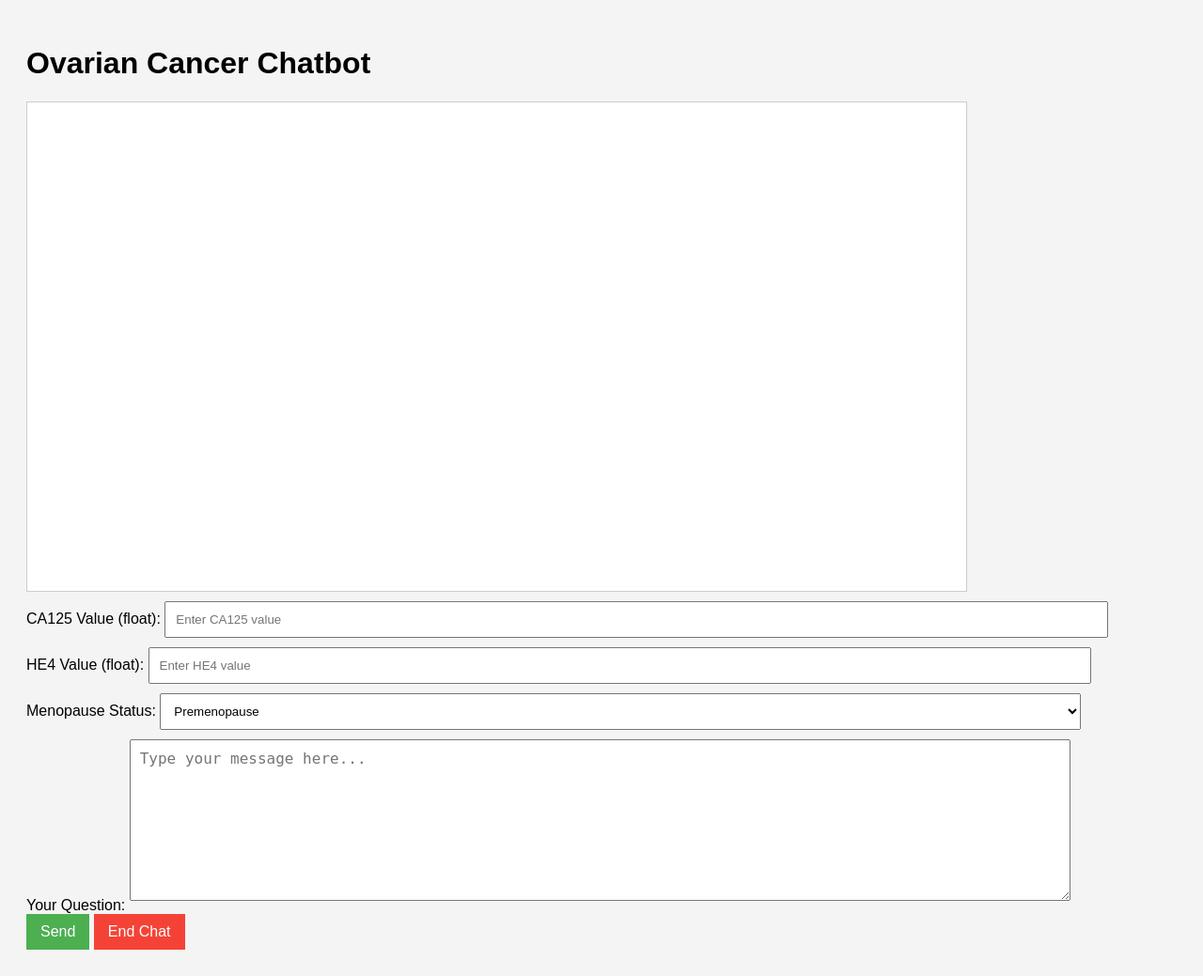
After one commit to thanish11/OVARIAN_CANCER_PREDICTION, a Flask app: template templates/chat.html in a window 1280 px wide. The commit adds this page. Shown: the whole page at 94% size. Run offline with Flask 3, Linux system fonts and the light colour scheme; the template is opened without the code that fills it, so the values that code supplies are empty; parts of the project's set-up code (start-up, migrations or seed data) failed here and were passed over.

Commit message:
Full application

```diff
--- a/app.py
+++ b/app.py
@@ -1,16 +1,28 @@
-from flask import Flask, render_template, request, redirect, url_for
+from flask_cors import CORS
+from flask import Flask, render_template, request, redirect, url_for, session
 from src.pipeline.predict_pipeline import PredictionPipeline
 from sklearn.preprocessing import StandardScaler
 import pandas as pd
+import numpy as np
+import webbrowser
+from threading import Timer
+from src.chatbot.models import OvarianCancerChatbot
+from langchain_community.document_loaders import PyPDFLoader
+
 
 app = Flask(__name__)
+app.secret_key = 'your_secret_key'
 
 # Load models for premeno and postmeno
-premeno_model = PredictionPipeline("models/xgboost_premenopausal_model.pkl")
-postmeno_model = PredictionPipeline("models/xgboost_postmenopausal_model.pkl")
+premeno_model = PredictionPipeline("models/xgb_model_pre.pkl", "models/scaler_pre.pkl")
+postmeno_model = PredictionPipeline("models/xgb_model_post.pkl", "models/scaler_post.pkl")
+
+def open_browser():
+    webbrowser.open_new("http://127.0.0.1:5000/")
 
 @app.route('/')
 def home():
+    session.clear()
     return render_template('home.html')
 
 @app.route('/predict', methods=['POST'])
@@ -25,65 +37,33 @@ def predict():
             if cancer_type == 'premenopausal':
                 # Collect premenopausal inputs
                 user_input = {
-                    'AGE': float(request.form.get('Age', 0)),
                     'CA125': float(request.form.get('CA125', 0)),
                     'HE4': float(request.form.get('HE4', 0)),
                     'CEA': float(request.form.get('CEA', 0)),
-                    'CA724': float(request.form.get('CA724', 0)),
-                    'GLO': float(request.form.get('GLO', 0)),
                     'ALB': float(request.form.get('ALB', 0)),
-                    'CA199': float(request.form.get('CA199', 0)),
-                    'MCH': float(request.form.get('MCH', 0)),
-                    'AFP': float(request.form.get('AFP', 0)),
                     'TP': float(request.form.get('TP', 0)),
-                    'AG': float(request.form.get('AG', 0)),
-                    'Ca': float(request.form.get('Ca', 0)),
-                    'Na': float(request.form.get('Na', 0)),
-                    'MPV': float(request.form.get('MPV', 0)),
-                    'GLU': float(request.form.get('GLU', 0)),
-                    'CL': float(request.form.get('CL', 0)),
-                    'NEU': float(request.form.get('NEU', 0)),
-                    'UA': float(request.form.get('UA', 0)),
-                    'MONO1': float(request.form.get('MONO1', 0)),
-                    'ALT': float(request.form.get('ALT', 0))
+                    'LYM':float(request.form.get('LYM', 0))
                 }
 
                 input_data = pd.DataFrame([user_input])
-                # Apply StandardScaler to the input data
-                scaler = StandardScaler()
-                scaled_data = scaler.fit_transform(input_data)
+
+                scaled_data = premeno_model.scaler.transform(input_data)
                 prediction = premeno_model.predict(scaled_data)
 
             elif cancer_type == 'postmenopausal':
                 # Collect postmenopausal inputs
                 user_input = {
-                    'AGE': float(request.form.get('Age', 0)),
-                    'HE4': float(request.form.get('HE4', 0)),
                     'CA125': float(request.form.get('CA125', 0)),
-                    'CA724': float(request.form.get('CA724', 0)),
-                    'ALT': float(request.form.get('ALT', 0)),
-                    'BUN': float(request.form.get('BUN', 0)),
-                    'TBIL': float(request.form.get('TBIL', 0)),
-                    'PLT': float(request.form.get('PLT', 0)),
-                    'BASO1': float(request.form.get('BASO1', 0)),
-                    'PCT': float(request.form.get('PCT', 0)),
-                    'Ca': float(request.form.get('Ca', 0)),
+                    'CA199': float(request.form.get('CA199', 0)),
+                    'RBC': float(request.form.get('RBC', 0)),
+                    'Na':float(request.form.get('Na', 0)),
+                    'MONO1':float(request.form.get('MONO1', 0)),
                     'K': float(request.form.get('K', 0)),
-                    'ALB': float(request.form.get('ALB', 0)),
-                    'CEA': float(request.form.get('CEA', 0)),
-                    'CO2CP': float(request.form.get('CO2CP', 0)),
-                    'CL': float(request.form.get('CL', 0)),
-                    'CREA': float(request.form.get('CREA', 0)),
-                    'DBIL': float(request.form.get('DBIL', 0)),
-                    'UA': float(request.form.get('UA', 0)),
-                    'CA199': float(request.form.get('CA199', 0)),
-                    'EO1': float(request.form.get('EO1', 0))
+                    'HCT': float(request.form.get('HCT', 0))
                 }
 
                 input_data = pd.DataFrame([user_input])
-                 # Apply StandardScaler to the input data
-                scaler = StandardScaler()
-                scaled_data = scaler.fit_transform(input_data)
+                scaled_data = postmeno_model.scaler.transform(input_data)
                 prediction = postmeno_model.predict(scaled_data)
 
             # If prediction is positive (1 or cancer detected), redirect to the chatbot
@@ -97,9 +77,82 @@ def predict():
         except Exception as e:
             return f"An error occurred: {str(e)}", 500
 
-@app.route('/chatbot')
-def chatbot():
-    return render_template('chatbot.html')
+@app.route('/chat', methods=['GET','POST'])
+def chat():
+    bot = OvarianCancerChatbot()
 
-if __name__ == "__main__":
+
+    if 'chat_history' not in session:
+        session['chat_history'] = []  # Initialize chat history
+
+    if request.method == 'POST':
+        user_input = request.form.get('query', '').strip().lower()  # Extract user query
+        session['chat_history'].append(f"You: {user_input}")
+
+        # Store biomarkers in session
+        if 'ca125' not in session:
+            ca125 = request.form.get('CA125', None)
+            if ca125:
+                try:
+                    session['ca125'] = float(ca125)  # Accept float
+                except ValueError:
+                    session['chat_history'].append("Bot: Please enter a valid float value for CA125.")
+                    return render_template('chat.html', chat_history=session['chat_history'])
+
+        if 'he4' not in session:
+            he4 = request.form.get('HE4', None)
+            if he4:
+                try:
+                    session['he4'] = float(he4)  # Accept float
+                except ValueError:
+                    session['chat_history'].append("Bot: Please enter a valid float value for HE4.")
+                    return render_template('chat.html', chat_history=session['chat_history'])
+
+        if 'menopause_status' not in session:
+            menopause_status = request.form.get('menopause_status', '').strip().lower()
+            if menopause_status not in ["premenopause", "postmenopause"]:
+                session['chat_history'].append("Bot: Invalid menopause status. Please provide 'premenopause' or 'postmenopause'.")
+                return render_template('chat.html', chat_history=session['chat_history'])
+            session['menopause_status'] = menopause_status
+
+        # If biomarkers are all collected, calculate the ROMA score
+        if 'ca125' in session and 'he4' in session and 'menopause_status' in session:
+            try:
+                roma_score = bot.calculate_roma_score(session['ca125'], session['he4'], session['menopause_status'])
+                roma_message = f"Your ROMA score is {roma_score:.2f}%."
+                if roma_score >= 7.4:
+                    roma_message += " High risk of ovarian cancer. Please consult a specialist."
+                else:
+                    roma_message += " Low risk, but regular monitoring is recommended."
+                session['chat_history'].append(f"Bot: {roma_message}")
+            except ValueError:
+                session['chat_history'].append('Bot: Invalid input for CA125 or HE4.')
+
+        # Respond to general user queries
+        response = ""
+        if "hospital" in user_input:
+            response = bot.query_pdf(bot.hospital_store, user_input)
+        elif "diet" in user_input:
+            response = bot.query_pdf(bot.diet_store, user_input)
+        elif "ovarian" in user_input:
+            response = bot.query_pdf(bot.common_store, user_input)
+        else:
+            # If the query is not related to ovarian cancer
+            response = "This is not my domain, but according to my base knowledge, I'll try to assist you."
+            response += "\n\n" + bot.answer_general_query(user_input)
+
+        session['chat_history'].append(f"Bot: {response}")
+        return render_template('chat.html', chat_history=session['chat_history'])
+
+    return render_template('chat.html', chat_history=session['chat_history'])
+
+# Route to end chat
+@app.route('/end_chat')
+def end_chat():
+    session.clear()  # Clear session to reset the chat
+    return redirect(url_for('home'))
+
+# Main function to run the Flask app
+if __name__ == '__main__':
+    Timer(1, open_browser).start()
     app.run(debug=True)
--- a/src/components/data_ingestion.py
+++ b/src/components/data_ingestion.py
@@ -6,7 +6,7 @@ from src.logger import logging
 class DataIngestion:
     def __init__(self, data_dir):
         self.data_dir = data_dir
-        logging.info(f"Data ingestion initialized with directory: {data_dir}")
+        logging.info( f"Data ingestion initialized with directory: {data_dir}")
 
     def load_data(self, filename):
         """Load data from a CSV file and modify column names."""
--- a/src/pipeline/predict_pipeline.py
+++ b/src/pipeline/predict_pipeline.py
@@ -6,10 +6,12 @@ from src.exception import CustomException
 import sys
 
 class PredictionPipeline:
-    def __init__(self, model_path):
+    def __init__(self, model_path, scaler_path):
         try:
             with open(model_path, 'rb') as f:
                 self.model = pickle.load(f)
+            with open(scaler_path, 'rb') as f:
+                self.scaler = pickle.load(f)
         except Exception as e:
             raise CustomException(f"Error loading model from {model_path}", sys)
 
--- /dev/null
+++ b/templates/chat.html
@@ -0,0 +1,97 @@
+<!DOCTYPE html>
+<html lang="en">
+<head>
+    <meta charset="UTF-8">
+    <meta name="viewport" content="width=device-width, initial-scale=1.0">
+    <title>Ovarian Cancer Chatbot</title>
+    <style>
+        body {
+            font-family: Arial, sans-serif;
+            background-color: #f4f4f4;
+            padding: 20px;
+        }
+        #chat-box {
+            width: 80%;
+            height: 500px;
+            border: 1px solid #ccc;
+            background-color: #fff;
+            overflow-y: scroll;
+            padding: 10px;
+            margin-bottom: 10px;
+            font-size: 16px;
+        }
+        #query {
+            width: 80%;
+            height: 150px;  /* Increased height */
+            padding: 10px;
+            margin-bottom: 10px;
+            font-size: 16px;
+        }
+        #ca125-input, #he4-input, #menopause-status {
+            width: 80%;
+            padding: 10px;
+            margin-bottom: 10px;
+        }
+        #send-btn, #end-btn {
+            padding: 10px 15px;
+            font-size: 16px;
+        }
+        #send-btn {
+            background-color: #4CAF50;
+            color: white;
+            border: none;
+            cursor: pointer;
+        }
+        #send-btn:hover {
+            background-color: #45a049;
+        }
+        #end-btn {
+            background-color: #f44336;
+            color: white;
+            border: none;
+            cursor: pointer;
+        }
+        #end-btn:hover {
+            background-color: #e41f1f;
+        }
+    </style>
+</head>
+<body>
+    <h1>Ovarian Cancer Chatbot</h1>
+    <div id="chat-box">
+        {% for message in chat_history %}
+            <div>{{ message }}</div>
+        {% endfor %}
+    </div>
+
+    <form method="POST" action="/chat">
+        {% if 'ca125' not in session %}
+            <label for="ca125-input">CA125 Value (float):</label>
+            <input type="number" step="0.01" id="ca125-input" name="CA125" placeholder="Enter CA125 value" required />
+            <br>
+        {% endif %}
+
+        {% if 'he4' not in session %}
+            <label for="he4-input">HE4 Value (float):</label>
+            <input type="number" step="0.01" id="he4-input" name="HE4" placeholder="Enter HE4 value" required />
+            <br>
+        {% endif %}
+
+        {% if 'menopause_status' not in session %}
+            <label for="menopause-status">Menopause Status:</label>
+            <select id="menopause-status" name="menopause_status" required>
+                <option value="premenopause">Premenopause</option>
+                <option value="postmenopause">Postmenopause</option>
+            </select>
+            <br>
+        {% endif %}
+
+        <label for="query">Your Question:</label>
+        <textarea id="query" name="query" placeholder="Type your message here..." required></textarea>
+        <br>
+
+        <button type="submit" id="send-btn">Send</button>
+        <a href="/end_chat"><button type="button" id="end-btn">End Chat</button></a>
+    </form>
+</body>
+</html>
```
Also changed, not shown: requirements.txt (+13 -0 lines), src/chatbot/models.py (added, +75 -0 lines), templates/chatbot.html (deleted, +0 -24 lines), templates/home.html (+96 -116 lines), templates/index.html (+40 -2 lines), 8 other files.
